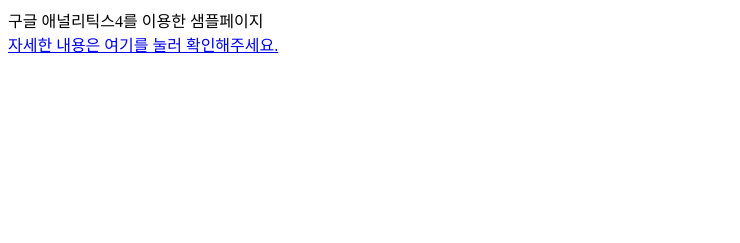
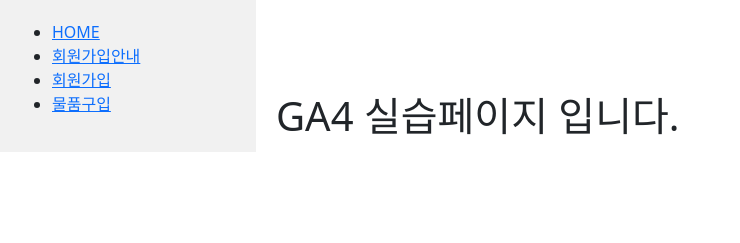
Before and after one commit to jseongyun40/jseongyun40.github.io, a plain HTML site: page index.html in a window 1280 px wide. Shown: the whole page, without its empty margins (0-740 px from the left). Drawn offline with nearby package versions, Linux system fonts and the light colour scheme.

Commit message:
Update index.html

```diff
--- a/index.html
+++ b/index.html
@@ -1,24 +1,59 @@
+
 <!DOCTYPE html>
 <html>
 <head>
-    <title>구글 애널리틱스 첫 실습!</title>
-    <meta charset="UTF-8" />
-    <!-- 여기 아래에 복사 붙여넣기 합니다. -->
    <!-- Google tag (gtag.js) -->
-   <script async src="https://www.googletagmanager.com/gtag/js?id=G-JRNF5C4MDV"></script>
+<script async src="https://www.googletagmanager.com/gtag/js?id=G-FM6FGYVLPQ"></script>
 <script>
   window.dataLayer = window.dataLayer || [];
   function gtag(){dataLayer.push(arguments);}
   gtag('js', new Date());
 
-     gtag('config', 'G-JRNF5C4MDV');
+  gtag('config', 'G-FM6FGYVLPQ');
 </script>
+
+    <title>GA4 Example for Github</title>
+    <link rel="stylesheet" href="https://cdn.jsdelivr.net/npm/bootstrap@5.2.3/dist/css/bootstrap.min.css">
+
+    <style>
+        /* 왼쪽 메뉴 스타일 */
+        nav {
+            width: 20%;
+            float: left;
+            background-color: #f1f1f1;
+            padding: 20px;
+        }
+
+        /* 오른쪽 내용 영역 스타일 */
+        article {
+            width: 80%;
+            float: right;
+            padding: 20px;
+        }
+
+        /* 스마트폰 화면 (예시: 너비 768px 이하) */
+        @media (max-width: 768px) {
+            nav, article {
+                width: 100%;
+                float: none;
+            }
+        }
+
+    </style>
 </head>
 <body>
-    구글 애널리틱스4를 이용한 샘플페이지<br />
-
-    <a href="https://blog.naver.com/appifystudio/222841170236" target="_blank"
-      >자세한 내용은 여기를 눌러 확인해주세요.</a
-    >
+  <nav>
+    <ul>
+      <li><a href="./index.html">HOME</a></li>
+      <li><a href="./ga4_d1.html">회원가입안내</a></li>
+      <li><a href="./ga4_d2.html">회원가입</a></li>
+      <li><a href="./ga4_d3.html">물품구입</a></li>
+    </ul>
+  </nav>
+  <article>
+    <br><br><br>
+    <H1>GA4 실습페이지 입니다.</H1>
+    <br><br><br>
+  </article>
 </body>
 </html>
```
Lines whose indentation alone changed are shown as unchanged.
